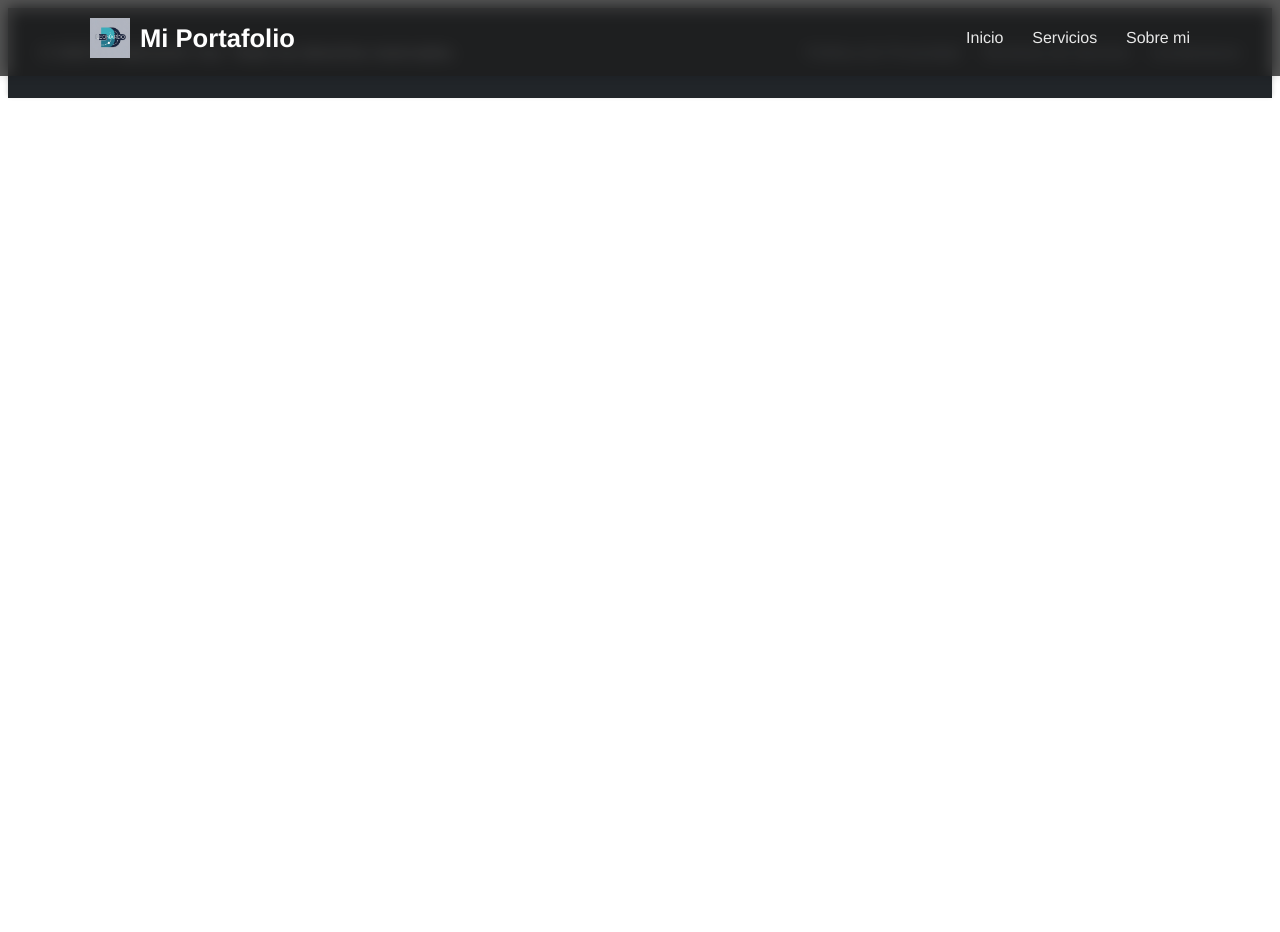
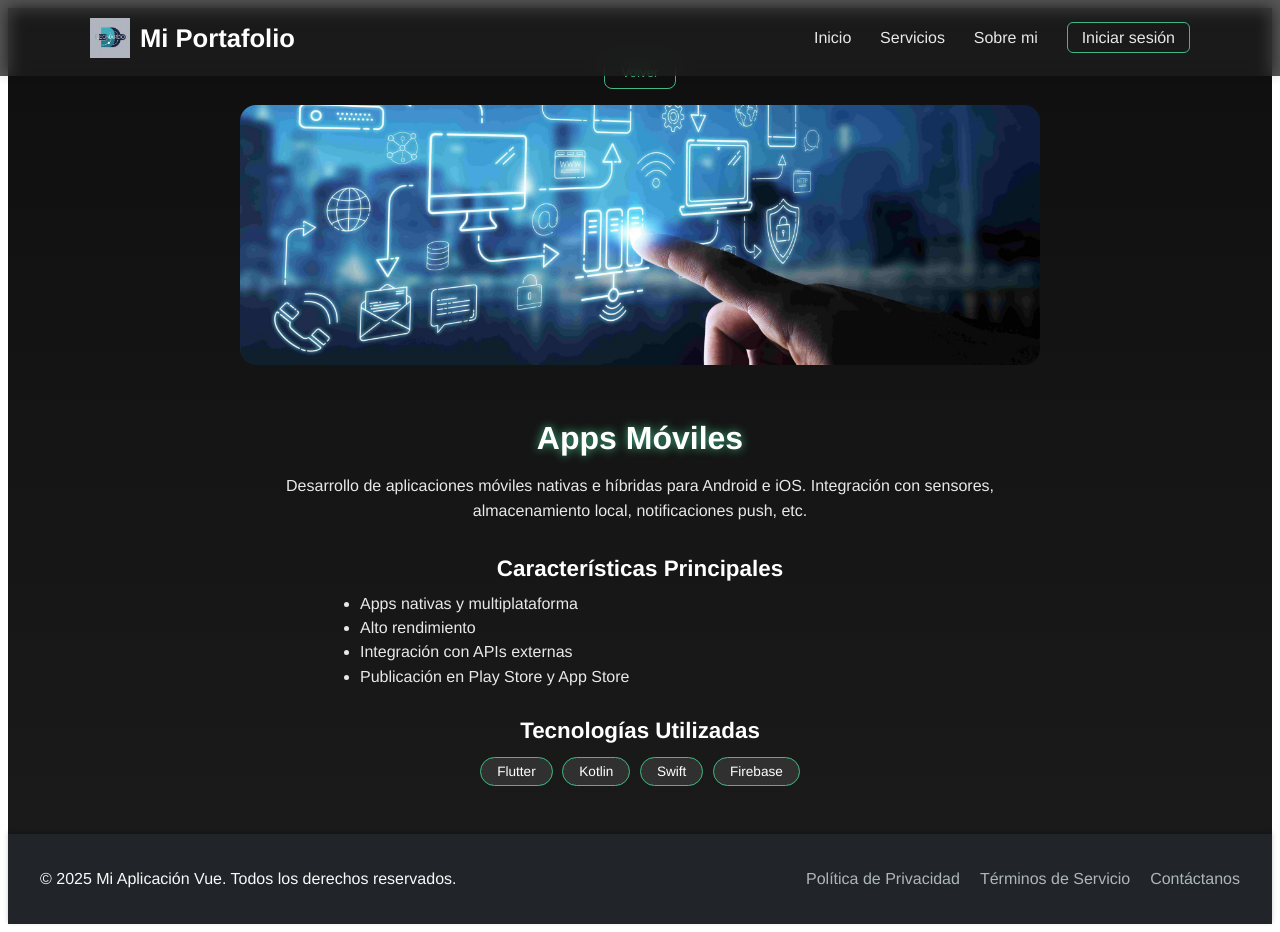
Before and after one commit to leonardoaguillon2906-ship-it/PortafolioWeb, a Vue app: page /service/1 in a window 1280 px wide. Before the commit the page ends 800 px from the top, so only its background shows below. Built offline with nearby package versions, Linux system fonts and the light colour scheme.

Commit message:
Autenticacion

```diff
--- a/package.json
+++ b/package.json
@@ -11,7 +11,8 @@
     "core-js": "^3.8.3",
     "swiper": "^12.0.3",
     "vue": "^3.2.13",
-    "vue-router": "^4.6.3"
+    "vue-router": "^4.6.3",
+    "axios": "^1.6.0"
   },
   "devDependencies": {
     "@babel/core": "^7.12.16",
@@ -22,7 +23,6 @@
     "eslint": "^7.32.0",
     "eslint-plugin-vue": "^8.7.1"
   },
-
   "eslintConfig": {
     "root": true,
     "env": {
@@ -39,7 +39,6 @@
       "vue/multi-word-component-names": "off"
     }
   },
-
   "browserslist": [
     "> 1%",
     "last 2 versions",
--- a/src/components/Header.vue
+++ b/src/components/Header.vue
@@ -27,6 +27,13 @@
             <!-- SOBRE MÍ -->
             <li>
               <router-link to="/form" class="nav__link">Sobre mi</router-link>
+            </li>
+
+            <!-- 🔐 LOGIN (BOTÓN NUEVO) -->
+            <li>
+              <router-link to="/login" class="nav__link nav__login-btn">
+                Iniciar sesión
+              </router-link>
             </li>
 
           </ul>
@@ -178,6 +185,18 @@ export default {
   width: 60%;
 }
 
+/* ==== BOTÓN LOGIN ==== */
+.nav__login-btn {
+  padding: 6px 14px;
+  border: 1px solid #42b983;
+  border-radius: 6px;
+}
+
+.nav__login-btn:hover {
+  background-color: #42b983;
+  color: #ffffff !important;
+}
+
 /* ==== RESPONSIVE ==== */
 @media (max-width: 768px) {
   .header__container {
--- /dev/null
+++ b/src/views/Login.vue
@@ -0,0 +1,171 @@
+<template>
+  <div class="login-wrapper">
+    <div class="login-card">
+      <h1 class="title">Iniciar sesión</h1>
+
+      <form @submit.prevent="onSubmit" class="form">
+        <div class="form-group">
+          <label>Email</label>
+          <input
+            type="email"
+            v-model="email"
+            required
+            placeholder="tuemail@ejemplo.com"
+            class="input"
+          >
+        </div>
+
+        <div class="form-group">
+          <label>Contraseña</label>
+          <input
+            type="password"
+            v-model="password"
+            required
+            placeholder="********"
+            class="input"
+          >
+        </div>
+
+        <button class="btn primary" type="submit" :disabled="loading">
+          <span v-if="loading">Accediendo...</span>
+          <span v-else>Acceder</span>
+        </button>
+
+        <p class="error" v-if="errorMessage">{{ errorMessage }}</p>
+      </form>
+    </div>
+  </div>
+</template>
+
+<script setup>
+import { ref } from 'vue'
+import { useRouter } from 'vue-router'
+
+const router = useRouter()
+
+const email = ref('')
+const password = ref('')
+const loading = ref(false)
+const errorMessage = ref('')
+
+async function onSubmit() {
+  errorMessage.value = ''
+  loading.value = true
+
+  try {
+    await new Promise(resolve => setTimeout(resolve, 800))
+
+    if (email.value !== 'admin@example.com' || password.value !== '123456') {
+      throw new Error('Credenciales incorrectas')
+    }
+
+    router.push('/crud')
+
+  } catch (err) {
+    errorMessage.value = err.message || 'Error desconocido'
+  } finally {
+    loading.value = false
+  }
+}
+</script>
+
+<style scoped>
+.login-wrapper {
+  display: flex;
+  align-items: center;
+  justify-content: center;
+  min-height: 100vh;
+  background: linear-gradient(135deg, #e0e7ff, #f0f9ff);
+  padding: 20px;
+}
+
+.login-card {
+  background: white;
+  padding: 45px;
+  width: 100%;
+  max-width: 420px;
+  border-radius: 20px;
+  box-shadow: 0 15px 35px rgba(0, 0, 0, 0.1);
+  animation: fadeIn 0.6s ease;
+}
+
+.title {
+  margin-bottom: 30px;
+  text-align: center;
+  font-size: 2rem;
+  font-weight: 700;
+  color: #1f2937;
+}
+
+.form-group {
+  margin-bottom: 18px;
+  display: flex;
+  flex-direction: column;
+}
+
+label {
+  font-size: 0.95rem;
+  margin-bottom: 8px;
+  font-weight: 600;
+  color: #374151;
+}
+
+.input {
+  padding: 14px;
+  border-radius: 12px;
+  border: 1px solid #cbd5e1;
+  font-size: 1rem;
+  transition: border 0.25s ease, box-shadow 0.25s ease;
+  background: #f9fafb;
+}
+
+.input:focus {
+  border-color: #6366f1;
+  box-shadow: 0 0 0 3px rgba(99, 102, 241, 0.25);
+  outline: none;
+  background: white;
+}
+
+.btn.primary {
+  width: 100%;
+  margin-top: 20px;
+  padding: 14px;
+  background: #6366f1;
+  border: none;
+  border-radius: 12px;
+  color: white;
+  font-weight: 600;
+  cursor: pointer;
+  font-size: 1.05rem;
+  transition: background 0.25s ease, transform 0.1s ease;
+}
+
+.btn.primary:hover:not(:disabled) {
+  background: #4f46e5;
+  transform: translateY(-2px);
+}
+
+.btn.primary:disabled {
+  opacity: 0.6;
+  cursor: not-allowed;
+}
+
+.error {
+  margin-top: 18px;
+  color: #dc2626;
+  font-size: 0.95rem;
+  text-align: center;
+  font-weight: 500;
+}
+
+@keyframes fadeIn {
+  from {
+    opacity: 0;
+    transform: translateY(15px);
+  }
+  to {
+    opacity: 1;
+    transform: translateY(0);
+  }
+}
+</style>
--- a/src/views/ServiceDetail.vue
+++ b/src/views/ServiceDetail.vue
@@ -1,209 +1,182 @@
 <template>
-  <section class="service-detail">
+  <section class="detalle">
+    <div class="container" v-if="service">
 
-    <div class="card-container">
+      <button class="back-btn" @click="$router.back()">Volver</button>
 
-      <!-- Título -->
-      <h1 class="title">{{ service.title }}</h1>
+      <img :src="service.image" class="header-img" />
 
-      <!-- Imagen con efecto flotante -->
-      <div class="image-wrapper">
-        <img :src="service.image" class="detail-img" />
+      <h2 class="title">{{ service.title }}</h2>
+
+      <p class="desc">{{ service.description }}</p>
+
+      <h3 class="subtitle">Características Principales</h3>
+      <ul class="list">
+        <li v-for="(item, index) in service.features" :key="index">
+          {{ item }}
+        </li>
+      </ul>
+
+      <h3 class="subtitle">Tecnologías Utilizadas</h3>
+      <div class="tech-grid">
+        <span v-for="(tech, index) in service.technologies" :key="index" class="tech-chip">
+          {{ tech }}
+        </span>
       </div>
-
-      <!-- Descripción -->
-      <p class="description">
-        {{ service.full_description }}
-      </p>
-
-      <!-- Botón volver -->
-      <button class="back-btn" @click="$router.push('/')">
-        <span>Volver</span>
-      </button>
 
     </div>
 
+    <div v-else class="not-found">
+      <h2>Servicio no encontrado</h2>
+    </div>
   </section>
 </template>
 
 <script>
 export default {
   name: "ServiceDetail",
+
   data() {
     return {
-      service: {},
-    };
-  },
-  mounted() {
-    const id = Number(this.$route.params.id);
-
-    const allServices = [
+      services: [
         {
           id: 0,
           title: "Desarrollo Web",
-        full_description:
-          "Creamos sitios web de alto rendimiento con efectos modernos, optimización avanzada y UX impecable.",
-        image: require("@/assets/card1.avif"),
+          description: "Creación de sitios web modernos, optimizados y totalmente responsivos. Incluye diseño UI/UX, integración de APIs, optimización SEO y despliegue en servidores nube.",
+          features: [
+            "Arquitectura escalable",
+            "Responsive Design",
+            "Integración con APIs REST y GraphQL",
+            "Optimización SEO y rendimiento"
+          ],
+          technologies: ["Vue.js", "Node.js", "TailwindCSS", "MongoDB"],
+          image: require("@/assets/card1.avif")
         },
+
         {
           id: 1,
-        title: "Aplicaciones Móviles",
-        full_description:
-          "Apps híbridas y nativas con animaciones fluidas, arquitectura sólida y un diseño que impacta.",
-        image: require("@/assets/card2.jpg"),
+          title: "Apps Móviles",
+          description: "Desarrollo de aplicaciones móviles nativas e híbridas para Android e iOS. Integración con sensores, almacenamiento local, notificaciones push, etc.",
+          features: [
+            "Apps nativas y multiplataforma",
+            "Alto rendimiento",
+            "Integración con APIs externas",
+            "Publicación en Play Store y App Store"
+          ],
+          technologies: ["Flutter", "Kotlin", "Swift", "Firebase"],
+          image: require("@/assets/card2.jpg")
         },
+
         {
           id: 2,
           title: "Inteligencia Artificial",
-        full_description:
-          "Soluciones predictivas, automatización inteligente y análisis de datos con tecnologías IA.",
-        image: require("@/assets/card3.png"),
+          description: "Soluciones basadas en IA, como modelos predictivos, análisis de datos, chatbots, automatización inteligente y sistemas de recomendación.",
+          features: [
+            "Entrenamiento de modelos ML",
+            "Automatización de procesos",
+            "Chatbots y NLP",
+            "Sistemas expertos"
+          ],
+          technologies: ["Python", "TensorFlow", "PyTorch", "FastAPI"],
+          image: require("@/assets/card3.png")
+        }
+      ],
+
+      service: null
+    };
   },
-    ];
 
-    this.service = allServices[id];
-  },
+  created() {
+    const id = parseInt(this.$route.params.id);
+    this.service = this.services.find(s => s.id === id) || null;
+  }
 };
 </script>
 
 <style scoped>
-/* Fondo futurista */
-.service-detail {
-  min-height: 100vh;
-  padding: 3rem 1rem;
-  display: flex;
-  justify-content: center;
-  align-items: center;
-  background: radial-gradient(circle at top, #0a0f18, #06080d);
-  overflow: hidden;
-  color: #ffffff;
-  position: relative;
+.detalle {
+  padding: 3rem 1.5rem;
+  background: linear-gradient(180deg, #0f0f0f, #1a1a1a);
+  color: white;
 }
 
-/* Partículas sutiles */
-.service-detail::before {
-  content: "";
-  position: absolute;
-  width: 200%;
-  height: 200%;
-  background: repeating-radial-gradient(
-    circle at center,
-    rgba(0, 200, 255, 0.2) 0,
-    rgba(0, 200, 255, 0.04) 2px,
-    transparent 5px
-  );
-  opacity: 0.06;
-  animation: rotate 60s linear infinite;
+.container {
+  max-width: 800px;
+  margin: auto;
+  text-align: center;
 }
 
-@keyframes rotate {
-  to {
-    transform: rotate(360deg);
-  }
+.back-btn {
+  background: none;
+  border: 1px solid #42b983;
+  padding: 0.5rem 1rem;
+  color: #42b983;
+  border-radius: 8px;
+  cursor: pointer;
+  margin-bottom: 1rem;
+  transition: 0.3s;
 }
 
-/* Contenedor central tipo glassmorphism */
-.card-container {
-  backdrop-filter: blur(18px);
-  background: rgba(255, 255, 255, 0.07);
-  padding: 3rem 2rem;
-  width: min(600px, 90%);
-  border-radius: 22px;
-  border: 1px solid rgba(255, 255, 255, 0.12);
-  box-shadow: 0 0 25px rgba(0, 200, 255, 0.3),
-              0 0 70px rgba(0, 200, 255, 0.1);
-  text-align: center;
-  position: relative;
-  z-index: 2;
-  animation: fadeIn 1.2s ease forwards;
-  transform: translateY(25px);
-  opacity: 0;
+.back-btn:hover {
+  background: #42b983;
+  color: black;
 }
 
-@keyframes fadeIn {
-  to {
-    transform: translateY(0);
-    opacity: 1;
-  }
-}
-
-/* Título neon */
-.title {
-  font-size: 2.5rem;
-  margin-bottom: 1.5rem;
-  text-shadow: 0 0 15px #00d9ff, 0 0 25px #00aaff;
-}
-
-/* Imagen flotante */
-.image-wrapper {
-  display: flex;
-  justify-content: center;
+.header-img {
+  width: 100%;
+  max-height: 260px;
+  object-fit: cover;
+  border-radius: 16px;
   margin-bottom: 1.5rem;
 }
 
-.detail-img {
-  width: 280px;
-  border-radius: 18px;
-  box-shadow: 0 0 25px rgba(0, 200, 255, 0.4),
-              0 0 45px rgba(0, 120, 255, 0.2);
-  animation: float 4s ease-in-out infinite;
+.title {
+  font-size: 2rem;
+  margin-bottom: 1rem;
+  text-shadow: 0 0 10px #42b983;
 }
 
-@keyframes float {
-  0% {
-    transform: translateY(0px);
-  }
-  50% {
-    transform: translateY(-12px);
-  }
-  100% {
-    transform: translateY(0px);
-  }
-}
-
-/* Texto */
-.description {
-  font-size: 1.1rem;
+.desc {
+  opacity: 0.9;
   line-height: 1.6;
-  opacity: 0.9;
   margin-bottom: 2rem;
 }
 
-/* Botón futurista */
-.back-btn {
-  position: relative;
-  padding: 0.9rem 2.2rem;
-  border: none;
-  border-radius: 12px;
-  font-size: 1.1rem;
-  background: rgba(0, 200, 255, 0.2);
-  color: #00eaff;
-  cursor: pointer;
-  letter-spacing: 1px;
-  text-transform: uppercase;
-  transition: 0.3s ease;
-  overflow: hidden;
+.subtitle {
+  font-size: 1.4rem;
+  margin-top: 2rem;
+  margin-bottom: 0.8rem;
+  font-weight: 600;
 }
 
-.back-btn::before {
-  content: "";
-  position: absolute;
-  width: 120%;
-  height: 120%;
-  left: -10%;
-  top: -10%;
-  background: linear-gradient(135deg, #00eaff, #007bff);
-  opacity: 0;
-  transition: 0.3s ease;
-  border-radius: 12px;
+.list {
+  text-align: left;
+  margin: auto;
+  max-width: 600px;
 }
 
-.back-btn:hover::before {
-  opacity: 0.25;
+.list li {
+  margin: 0.4rem 0;
+  opacity: 0.9;
 }
 
-.back-btn:hover {
-  transform: scale(1.08);
-  box-shadow: 0 0 18px rgba(0, 200, 255, 0.6);
+.tech-grid {
+  display: flex;
+  flex-wrap: wrap;
+  gap: 0.6rem;
+  justify-content: center;
+}
+
+.tech-chip {
+  background: rgba(255, 255, 255, 0.1);
+  padding: 0.4rem 1rem;
+  border-radius: 20px;
+  border: 1px solid #42b983;
+  font-size: 0.85rem;
+}
+
+.not-found {
+  text-align: center;
+  margin-top: 3rem;
 }
 </style>
```
Also changed, not shown: src/router/index.js (+19 -2 lines), src/views/CrudView.vue (added, +57 -0 lines), jsconfig.json (line endings or trailing spaces). Lines whose indentation alone changed are shown as unchanged.
